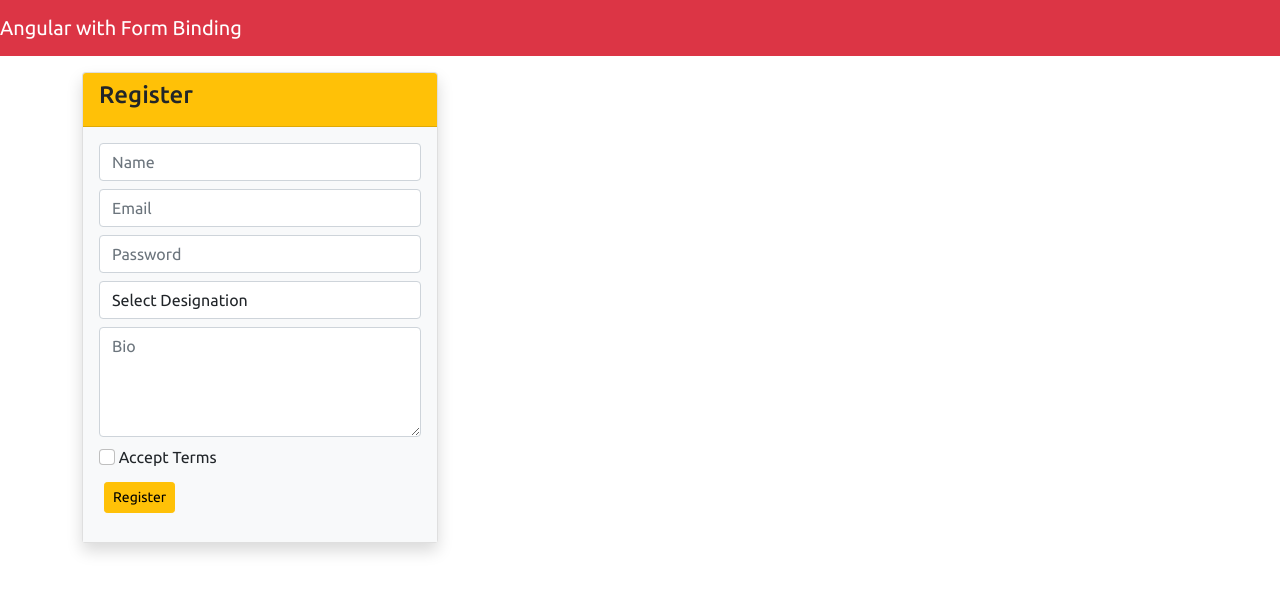
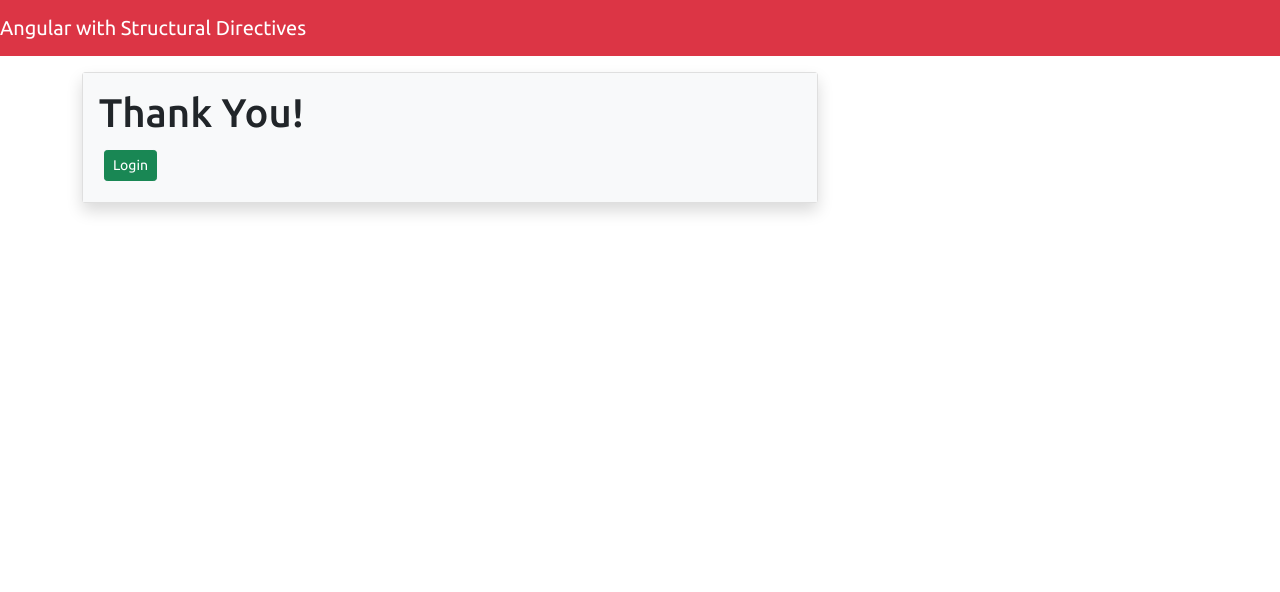
Before and after one commit to OyewoleOni/Angular-Refresh, an Angular app: page / in a window 1280 px wide. Shown: the top 592 px of the page. Built offline with nearby package versions, Linux system fonts and the light colour scheme.

Commit message:
Angular Structural Directives NgIf

```diff
--- a/src/app/app.component.html
+++ b/src/app/app.component.html
@@ -1,5 +1,5 @@
 <nav class="navbar navbar-dark bg-danger">
-    <a href="" class="navbar-brand">Angular with Form Binding</a>
+    <a href="" class="navbar-brand">Angular with Structural Directives</a>
 </nav>
 <!-- <app-card></app-card> -->
 <!-- <app-counter></app-counter> -->
@@ -12,4 +12,5 @@
 <!-- <app-show-password></app-show-password> -->
 <!-- <app-amount-range></app-amount-range> -->
 <!-- <app-theme></app-theme> -->
-<app-user-register></app-user-register>
+<!-- <app-user-register></app-user-register> -->
+<app-auth-user></app-auth-user>
--- a/src/app/app.module.ts
+++ b/src/app/app.module.ts
@@ -15,7 +15,8 @@ import { SmsAppComponent } from './components/sms-app/sms-app.component';
 import { ShowPasswordComponent } from './components/show-password/show-password.component';
 import { AmountRangeComponent } from './components/amount-range/amount-range.component';
 import { ThemeComponent } from './components/theme/theme.component';
-import { UserRegisterComponent } from './components/user-register/user-register.component'
+import { UserRegisterComponent } from './components/user-register/user-register.component';
+import { AuthUserComponent } from './components/auth-user/auth-user.component'
 
 @NgModule({
   declarations: [
@@ -31,7 +32,8 @@ import { UserRegisterComponent } from './components/user-register/user-register.
     ShowPasswordComponent,
     AmountRangeComponent,
     ThemeComponent,
-    UserRegisterComponent
+    UserRegisterComponent,
+    AuthUserComponent
   ],
   imports: [
     BrowserModule,
--- /dev/null
+++ b/src/app/components/auth-user/auth-user.component.html
@@ -0,0 +1,16 @@
+<section class="mt-3">
+    <div class="container">
+        <div class="row">
+            <div class="col-md-8">
+                <div class="card shadow">
+                    <div class="card-body bg-light">
+                      <h1 *ngIf="!isLoggedIn">Thank You!</h1>
+                      <h1 *ngIf="isLoggedIn">Welcome Oni</h1>
+                      <button *ngIf="!isLoggedIn" (click)="login()" class="btn btn-success btn-sm">Login</button>
+                      <button *ngIf="isLoggedIn" (click)="logout()" class="btn btn-danger btn-sm">Logout</button>
+                    </div>
+                </div>
+            </div>
+        </div>
+    </div>
+</section>
--- /dev/null
+++ b/src/app/components/auth-user/auth-user.component.ts
@@ -0,0 +1,23 @@
+import { Component, OnInit } from '@angular/core';
+
+@Component({
+  selector: 'app-auth-user',
+  templateUrl: './auth-user.component.html',
+  styleUrls: ['./auth-user.component.css']
+})
+export class AuthUserComponent implements OnInit {
+
+  public isLoggedIn: boolean = false;
+  constructor() { }
+
+  ngOnInit(): void {
+  }
+
+  public login():void{
+    this.isLoggedIn = true
+  }
+
+  public logout():void{
+    this.isLoggedIn = false;
+  }
+}
```
Also changed, not shown: src/app/components/auth-user/auth-user.component.css (added), 1 other file (tests, documents, lock files or other folders).
